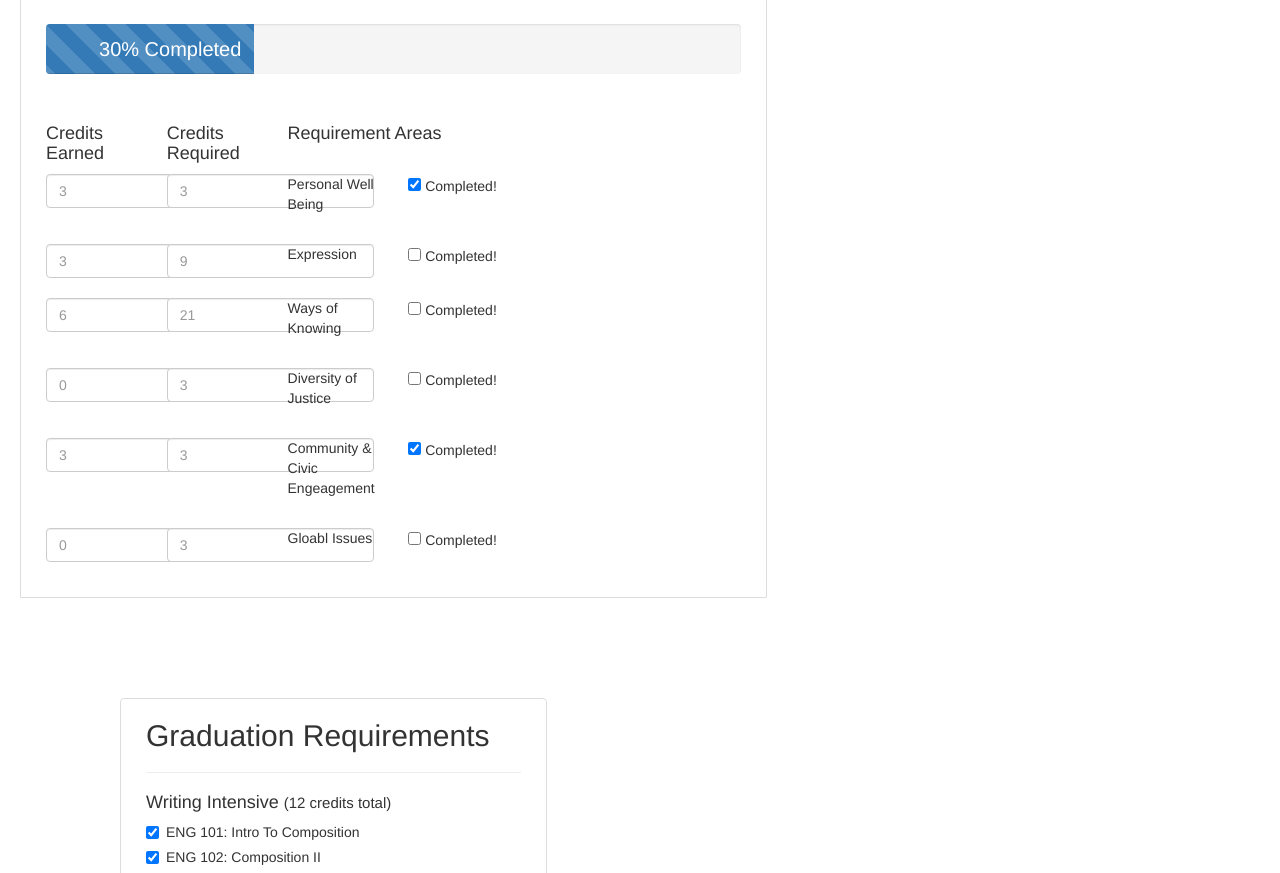
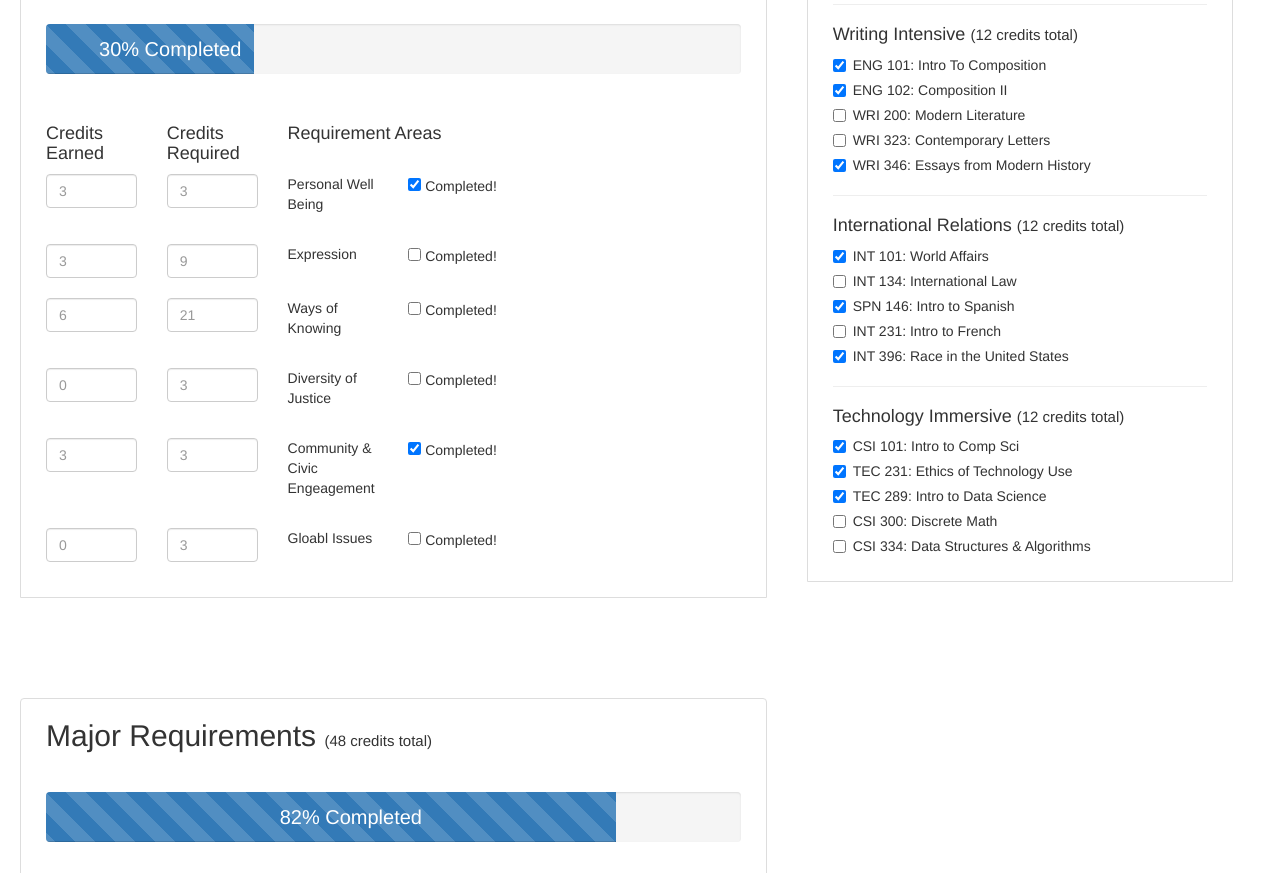
Before and after one commit to verner-dz/degree_app, a plain HTML site: page index.html in a window 1280 px wide. Shown: the part 475-1348 px from the top of the page. Drawn offline with nearby package versions, Linux system fonts and the light colour scheme.

Commit message:
responsive changes

```diff
--- a/index.css
+++ b/index.css
@@ -58,3 +58,7 @@
 .headline-subtext {
   font-size: 15px;
 }
+
+.form-control {
+  width: 100% !important;
+}
--- a/index.html
+++ b/index.html
@@ -306,7 +306,7 @@
 
         </div>
 
-        <div class="core-section col-xs-4" style="margin-left: 120px;">
+        <div class="core-section col-xs-4" style="margin-left: 40px;">
           <h2>Graduation Requirements</h2>
           <hr>
           <h4> Writing Intensive <span class="headline-subtext">(12 credits total)</span></h4>
```
